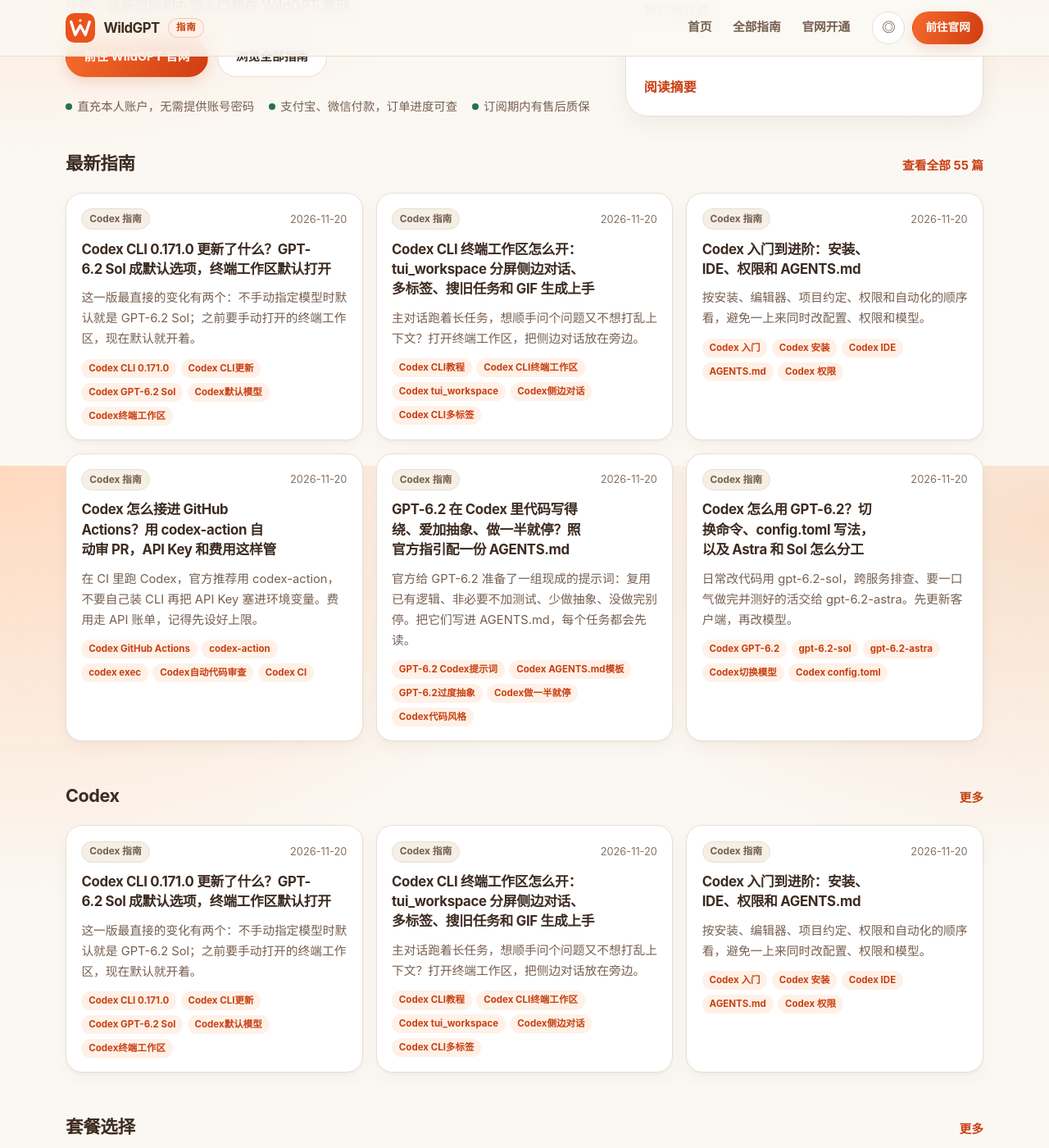
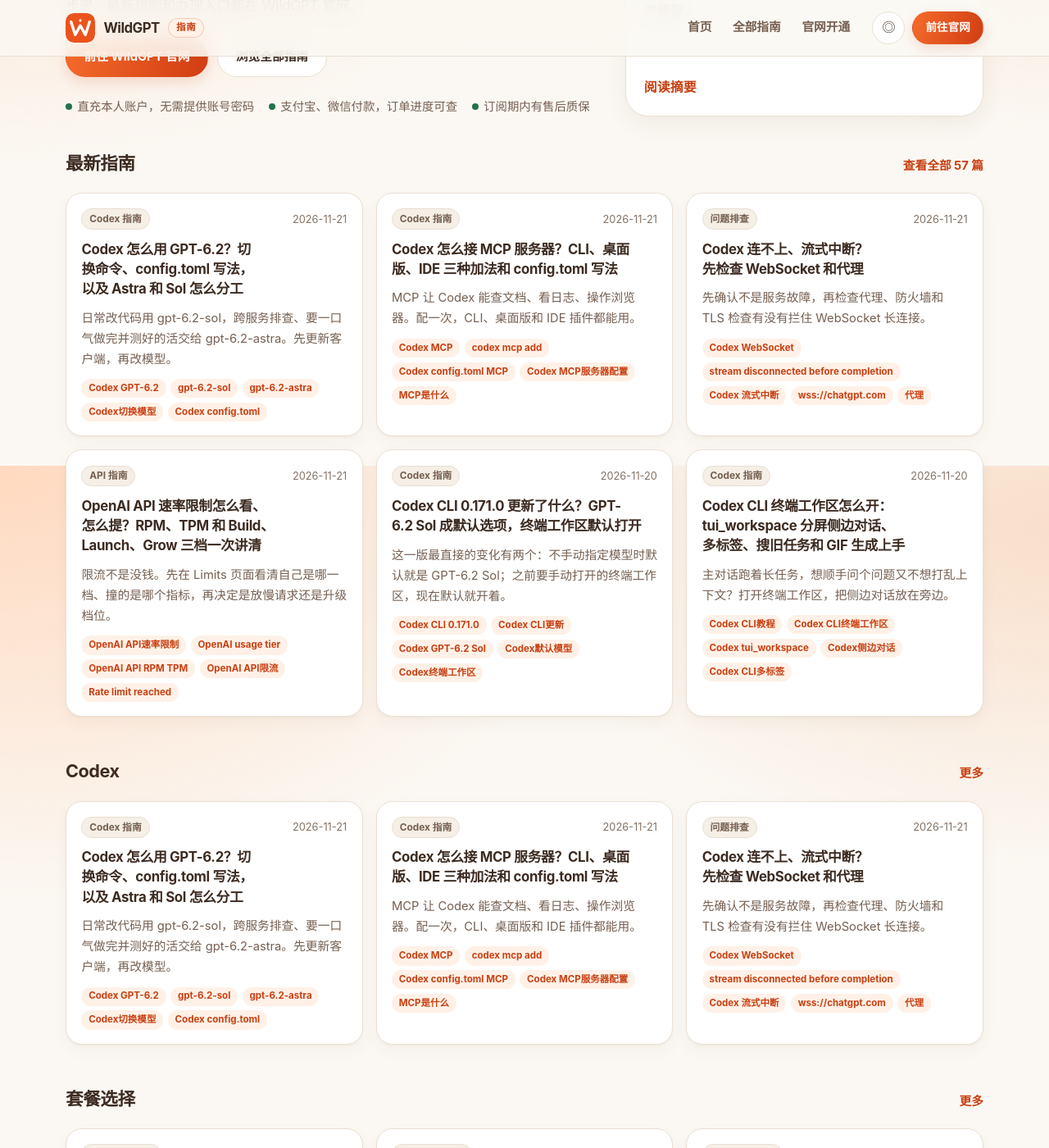
Before and after one commit to wildgpt-plus/wildgpt-plus.github.io, a Jekyll site: the page built from index.html, in a window 1280 px wide and 1400 px high, scrolled down 332 px. Shown: the whole window at 82% size. Built offline with Jekyll 4.4.1, drawn with Linux system fonts in a browser that asks for light colours; some of the changed text lies outside the part shown.

Commit message:
docs: sync OpenAI API rate limits and Codex MCP setup summaries; refresh Codex WebSocket and GPT-6.2 Astra/Sol pages

```diff
--- a/knowledge/guides/codex-gpt-6-2-astra-sol-guide.md
+++ b/knowledge/guides/codex-gpt-6-2-astra-sol-guide.md
@@ -2,7 +2,7 @@
 title: "Codex 怎么用 GPT-6.2？切换命令、config.toml 写法，以及 Astra 和 Sol 怎么分工"
 description: "日常改代码用 gpt-6.2-sol，跨服务排查、要一口气做完并测好的活交给 gpt-6.2-astra。先更新客户端，再改模型。"
 date: "2026-11-18"
-updated: "2026-11-20"
+updated: "2026-11-21"
 topic: "codex"
 category: "Codex 指南"
 tags:
--- /dev/null
+++ b/knowledge/guides/codex-mcp-server-setup.md
@@ -0,0 +1,41 @@
+---
+title: "Codex 怎么接 MCP 服务器？CLI、桌面版、IDE 三种加法和 config.toml 写法"
+description: "MCP 让 Codex 能查文档、看日志、操作浏览器。配一次，CLI、桌面版和 IDE 插件都能用。"
+date: "2026-11-21"
+updated: "2026-11-21"
+topic: "codex"
+category: "Codex 指南"
+tags:
+  - "Codex MCP"
+  - "codex mcp add"
+  - "Codex config.toml MCP"
+  - "Codex MCP服务器配置"
+  - "MCP是什么"
+  - "Codex接入工具"
+  - "Codex MCP OAuth"
+keywords:
+  - "Codex MCP"
+  - "codex mcp add"
+  - "Codex config.toml MCP"
+  - "Codex MCP服务器配置"
+  - "MCP是什么"
+  - "Codex接入工具"
+  - "Codex MCP OAuth"
+slug: "codex-mcp-server-setup"
+canonical: "https://wildgpt.plus/zh/guides/codex-mcp-server-setup/"
+source_url: "https://wildgpt.plus/zh/guides/codex-mcp-server-setup/"
+layout: guide
+permalink: /guides/codex-mcp-server-setup/
+---
+
+MCP 让 Codex 能查文档、看日志、操作浏览器。配一次，CLI、桌面版和 IDE 插件都能用。
+
+## 要点
+
+- 最快的加法是一条命令：codex mcp add 名称 -- 启动命令；HTTP 服务器用 --url。
+- 配置写在 ~/.codex/config.toml，ChatGPT 桌面版、Codex CLI 和 IDE 插件共用，配一次三处都能用。
+- 用 enabled_tools、disabled_tools 和 approval_mode 控制能调哪些工具、要不要先问你。
+
+[阅读官网完整指南](https://wildgpt.plus/zh/guides/codex-mcp-server-setup/?utm_source=github&utm_medium=referral&utm_campaign=knowledge_base)
+
+套餐、价格和办理入口以 WildGPT 官网当前页面为准。
--- a/knowledge/guides/codex-websocket-streaming-blocked-fix.md
+++ b/knowledge/guides/codex-websocket-streaming-blocked-fix.md
@@ -2,11 +2,12 @@
 title: "Codex 连不上、流式中断？先检查 WebSocket 和代理"
 description: "先确认不是服务故障，再检查代理、防火墙和 TLS 检查有没有拦住 WebSocket 长连接。"
 date: "2026-11-20"
-updated: "2026-11-20"
+updated: "2026-11-21"
 topic: "codex"
 category: "问题排查"
 tags:
   - "Codex WebSocket"
+  - "stream disconnected before completion"
   - "Codex 流式中断"
   - "wss://chatgpt.com"
   - "代理"
@@ -15,6 +16,7 @@ tags:
   - "status.openai.com"
 keywords:
   - "Codex WebSocket"
+  - "stream disconnected before completion"
   - "Codex 流式中断"
   - "wss://chatgpt.com"
   - "代理"
@@ -32,6 +34,7 @@ permalink: /guides/codex-websocket-streaming-blocked-fix/
 
 ## 要点
 
+- 看到 stream disconnected before completion 或 Reconnecting... 5/5，说明流式连接中途断了，先查网络和 WebSocket。
 - Codex 的模型采样和流式更新走 WebSocket，需要在 TCP 443 放行 Upgrade: websocket。
 - 官方列出的 Codex 目的地址是 wss://chatgpt.com/；TLS 检查或空闲超时可能导致连上后中途断开。
 - Responses API 的 WebSocket 模式如果提示 60 分钟限制，需要新开一条连接再继续。
--- /dev/null
+++ b/knowledge/guides/openai-api-rate-limits-usage-tiers.md
@@ -0,0 +1,41 @@
+---
+title: "OpenAI API 速率限制怎么看、怎么提？RPM、TPM 和 Build、Launch、Grow 三档一次讲清"
+description: "限流不是没钱。先在 Limits 页面看清自己是哪一档、撞的是哪个指标，再决定是放慢请求还是升级档位。"
+date: "2026-11-21"
+updated: "2026-11-21"
+topic: "help"
+category: "API 指南"
+tags:
+  - "OpenAI API速率限制"
+  - "OpenAI usage tier"
+  - "OpenAI API RPM TPM"
+  - "OpenAI API限流"
+  - "Rate limit reached"
+  - "OpenAI API提额"
+  - "x-ratelimit"
+keywords:
+  - "OpenAI API速率限制"
+  - "OpenAI usage tier"
+  - "OpenAI API RPM TPM"
+  - "OpenAI API限流"
+  - "Rate limit reached"
+  - "OpenAI API提额"
+  - "x-ratelimit"
+slug: "openai-api-rate-limits-usage-tiers"
+canonical: "https://wildgpt.plus/zh/guides/openai-api-rate-limits-usage-tiers/"
+source_url: "https://wildgpt.plus/zh/guides/openai-api-rate-limits-usage-tiers/"
+layout: guide
+permalink: /guides/openai-api-rate-limits-usage-tiers/
+---
+
+限流不是没钱。先在 Limits 页面看清自己是哪一档、撞的是哪个指标，再决定是放慢请求还是升级档位。
+
+## 要点
+
+- 速率限制按组织和项目算，不按个人；常见指标是 RPM（每分钟请求数）和 TPM（每分钟 token 数），先撞到哪个算哪个。
+- 付费档位分 Build、Launch、Grow，累计充值到 5、100、500 美元自动升级，在 Settings > Organization > Limits 查看。
+- 撞了限流先按 Retry-After 等，没有就指数退避；余额用完、花费上限这类 429 重试没用。
+
+[阅读官网完整指南](https://wildgpt.plus/zh/guides/openai-api-rate-limits-usage-tiers/?utm_source=github&utm_medium=referral&utm_campaign=knowledge_base)
+
+套餐、价格和办理入口以 WildGPT 官网当前页面为准。
```
Also changed, not shown: knowledge/README.md (+4 -2 lines), _data/guides.json.
